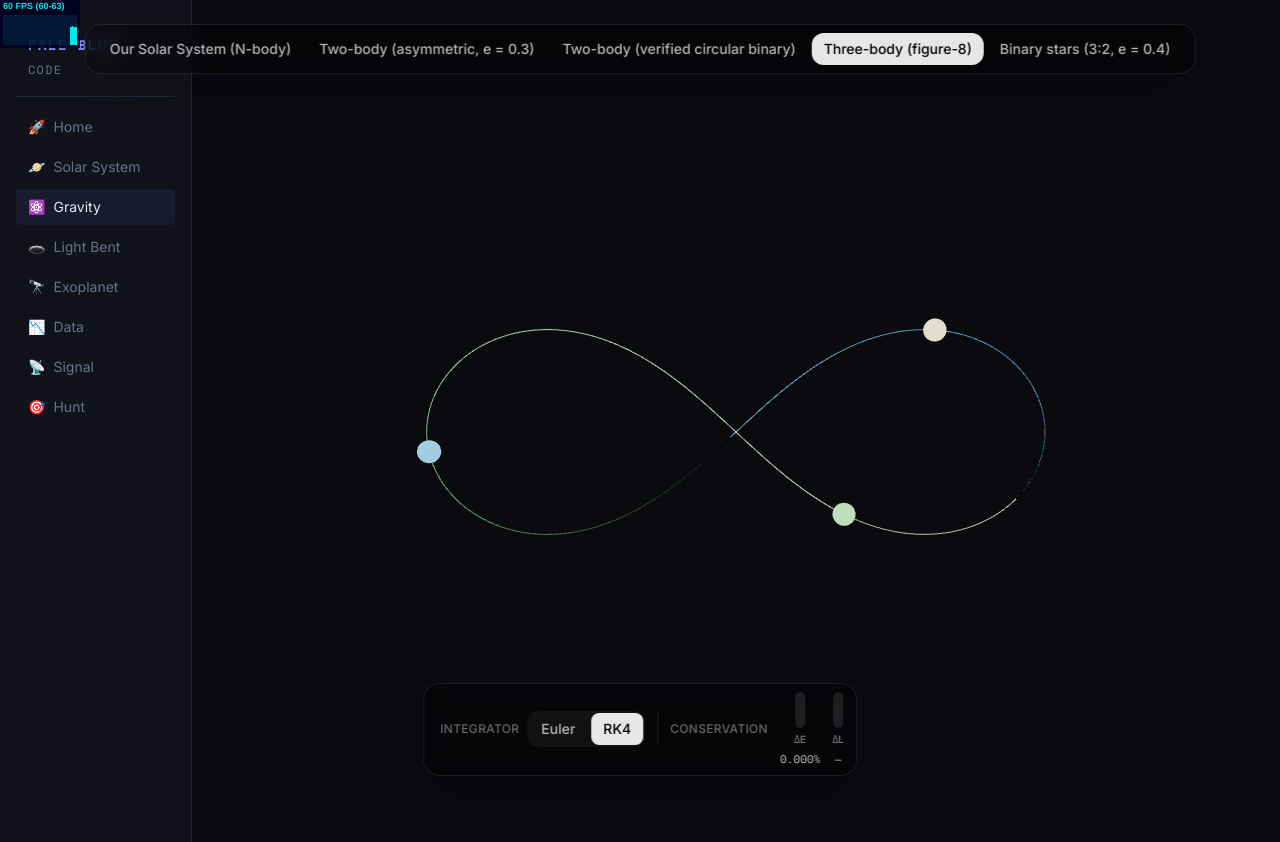
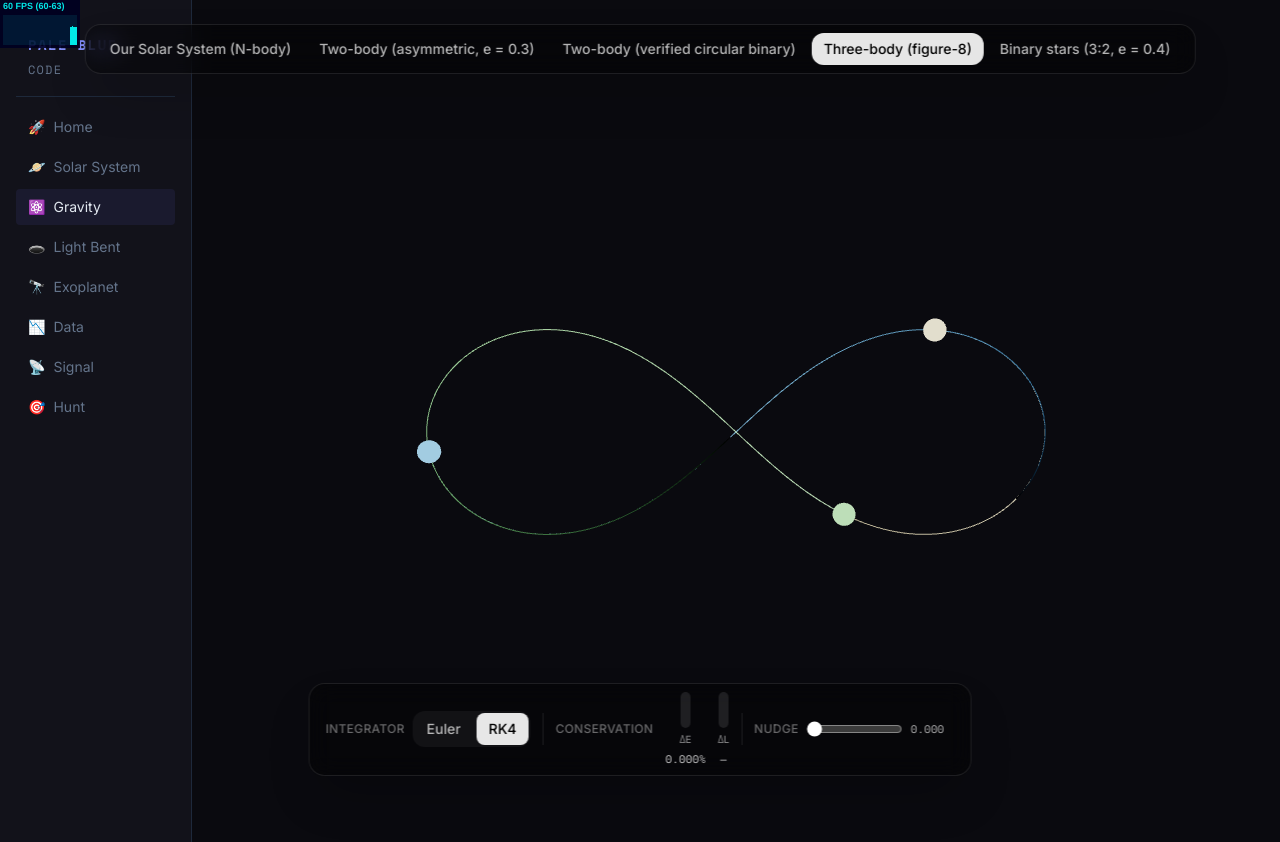
Before and after one commit to 2daKaizen-gun/pale-blue-code, a React (Vite) app in the folder frontend/: page /gravity in a window 1280 px wide. Both pictures are taken after a click on the button "Three-body (figure-8)". Shown: the top 842 px of the page. Built offline with nearby package versions, Linux system fonts and the light colour scheme.

Commit message:
feat(nbody): add three-body chaos perturbation (#22)

```diff
--- a/frontend/src/components/gravity/ControlPanel.tsx
+++ b/frontend/src/components/gravity/ControlPanel.tsx
@@ -1,3 +1,4 @@
+import { useEffect, useState } from 'react'
 import { useGravityStore, type IntegratorKind } from '../../store/gravityStore'
 import { EnergyReadout } from './EnergyReadout'
 import type { SystemState } from '../../lib/physics/types'
@@ -6,25 +7,21 @@ import type { PresetId } from '../../data/presets'
 /**
  * Pale Blue Code — Phase 3: Gravity
  *
- * ControlPanel — Canvas 밖, 화면 *하단* 고정 (상단은 PresetSelector 몫 →
- * 충돌 방지, PresetSelector 주석이 약속한 자리).
+ * ControlPanel — Canvas 밖, 화면 *하단* 고정 (상단은 PresetSelector 몫).
  *
- * 자라나는 패널 — 클러스터를 가로로 담고, sub-phase 가 옆에 합류한다:
+ * 자라나는 패널 — 클러스터가 가로로 합류:
  *   - 3-5 Light 2 : [Euler | RK4] 적분기 토글 (store)
- *   - 3-5 Light 5 : 에너지/각운동량 readout (physics ref 샘플)  ← 합류함
- *   - 3-5 Light 7 : 카오스 섭동 슬라이더 (three-body 한정)
+ *   - 3-5 Light 5 : 에너지/각운동량 readout (physics ref 샘플)
+ *   - 3-5 Light 7 : 카오스 섭동 슬라이더 (three-body 한정)  ← 합류함
  *   - 3-6        : 시간 속도 / paused
  *
- * 토글은 store 만 알면 되지만 readout 은 physics 상태(bodiesRef/G/softening)와
- * 현재 presetId 를 알아야 한다 → GravityPage 가 props 로 내려줌. 패널은 그걸
- * readout 에 그대로 전달하는 *레이아웃 호스트*.
+ * 스타일은 PresetSelector 미러. 접근성 (PRD §6): 네이티브 컨트롤, 활성 적분기
+ * `aria-pressed`, 슬라이더 `aria-label` + 키보드 조작, readout 수치 병기.
  *
- * 스타일은 PresetSelector 미러. 접근성 (PRD §6): 네이티브 <button>, 활성
- * 적분기 `aria-pressed`, readout 은 수치 병기.
- *
- * 설계 노트 — Euler 버튼에 경고색을 *의도적으로 안 넣음*. PRD §3 영혼은 처음
- * 본 사람이 "어, 깨졌다" 하고 *발견* 하는 1초. 버튼이 위험을 예고하면 그 충격이
- * 죽는다. 드라마는 화면(나선 발산)과 readout 막대가 진다.
+ * 설계 노트 — 섭동 슬라이더는 *놓을 때*(onPointerUp/onKeyUp) 만 store 에
+ * 커밋한다. 드래그 내내 커밋하면 재시드(+미래의 trail remount)가 매 틱 일어나
+ * GPU 를 thrash — 3-4 컨텍스트 손실의 그 패턴. draft 로 화면만 따라가고, 손을
+ * 떼는 순간 한 번 운명을 새로 굴린다.
  */
 
 const INTEGRATORS: { kind: IntegratorKind; label: string; hint: string }[] = [
@@ -50,6 +47,18 @@ interface ControlPanelProps {
 export function ControlPanel({ bodiesRef, G, softening, presetId }: ControlPanelProps) {
   const integrator = useGravityStore((s) => s.integrator)
   const setIntegrator = useGravityStore((s) => s.setIntegrator)
+  const perturbation = useGravityStore((s) => s.perturbation)
+  const setPerturbation = useGravityStore((s) => s.setPerturbation)
+
+  // Slider follows the finger continuously (draft); commits to the store —
+  // which re-seeds the simulation — only on release. Keep draft in sync when
+  // perturbation changes elsewhere (e.g. reset to 0 on a preset switch).
+  const [draft, setDraft] = useState(perturbation)
+  useEffect(() => {
+    setDraft(perturbation)
+  }, [perturbation])
+
+  const isThreeBody = presetId === 'three-body'
 
   return (
     <div className="fixed bottom-4 md:bottom-6 left-1/2 z-10 -translate-x-1/2 max-w-[calc(100vw-1rem)]">
@@ -93,7 +102,38 @@ export function ControlPanel({ bodiesRef, G, softening, presetId }: ControlPanel
           presetId={presetId}
         />
 
-        {/* 3-5 Light 7: chaos perturbation slider (three-body only) */}
+        {/* Chaos perturbation — the condition axis. Only the figure-8 is
+            sensitive enough to make "a hair's nudge splits the fate" land. */}
+        {isThreeBody && (
+          <>
+            <div className="h-8 w-px shrink-0 bg-white/10" aria-hidden="true" />
+            <div className="flex items-center gap-2">
+              <label
+                htmlFor="perturbation"
+                className="text-xs font-medium uppercase tracking-wide text-white/40"
+              >
+                Nudge
+              </label>
+              <input
+                id="perturbation"
+                type="range"
+                min={0}
+                max={0.05}
+                step={0.001}
+                value={draft}
+                onChange={(e) => setDraft(parseFloat(e.target.value))}
+                onPointerUp={() => setPerturbation(draft)}
+                onKeyUp={() => setPerturbation(draft)}
+                aria-label="Three-body initial perturbation (nudge the starting point)"
+                className="w-24 accent-white"
+              />
+              <span className="w-12 font-mono text-[11px] tabular-nums text-white/70">
+                {draft.toFixed(3)}
+              </span>
+            </div>
+          </>
+        )}
+
         {/* 3-6: time-speed / paused controls */}
       </div>
     </div>
--- a/frontend/src/pages/GravityPage.tsx
+++ b/frontend/src/pages/GravityPage.tsx
@@ -9,44 +9,60 @@ import type { SystemState } from '../lib/physics/types'
 /**
  * Pale Blue Code — Phase 3: Gravity
  *
- * GravityPage — `/gravity` 진입점. 활성 프리셋 = gravityStore.presetId.
+ * GravityPage — `/gravity` 진입점. 활성 프리셋 = gravityStore.presetId,
+ * 카오스 시드 = gravityStore.perturbation.
  *
- * ─── ref 재초기화 (sub-3-4 [fix]) ─────────────────────
- *   bodiesRef.current 를 프리셋 변경 시 *렌더 중 동기* 로 갈아끼움.
- *   useEffect(commit 이후) 로 하면, key-remount 된 Trails/Bodies 는 이미 새
- *   presetBodies(개수 B_new)인데 bodiesRef 는 잠깐 옛 상태(B_old)라 길이가
- *   어긋나 Trails 가 터졌음. 렌더 중 동기 재설정하면 자식 렌더 전에 맞춰져
- *   타이밍 갭이 사라짐. (GravityPage 는 presetId 변할 때만 리렌더 — 매 프레임 X.)
+ * ─── ref 재초기화 (sub-3-4 [fix], 3-5 확장) ───────────
+ *   bodiesRef.current 를 프리셋 *또는* 섭동 변경 시 *렌더 중 동기* 로 갈아끼움.
+ *   useEffect(commit 이후) 로 하면 key-remount 된 Trails/Bodies 는 새 개수인데
+ *   bodiesRef 는 잠깐 옛 상태라 길이가 어긋나 Trails 가 터졌음 (3-4). 렌더 중
+ *   동기 재설정하면 자식 렌더 전에 맞춰져 타이밍 갭이 사라짐. (GravityPage 는
+ *   presetId/perturbation 변할 때만 리렌더 — 매 프레임 X.)
  *
  *   Vector3.clone() 으로 presets.ts 불변 데이터를 끊어 — 오염 방지.
  *
+ * ─── 카오스 시드 (3-5) ────────────────────────────────
+ *   three-body(figure-8) 한정: body-1 의 시작점에 고정 방향 × perturbation 을
+ *   더한다. 결정론 — 같은 값이면 같은 운명. 0 이면 published IC 그대로(영원히
+ *   8자). 다른 프리셋은 perturbation 을 무시.
+ *
  * ─── 컨트롤 표면 ──────────────────────────────────────
- *   <PresetSelector/> = 상단 (시스템 선택). <ControlPanel/> = 하단 (적분기
- *   토글 + 에너지 readout; 섭동 합류 예정). 둘 다 Canvas 밖 fixed 오버레이.
- *   ControlPanel 의 readout 은 physics 상태가 필요해 bodiesRef/G/softening/
- *   presetId 를 props 로 받음 — 렌더 트리 한 곳(GravityPage)이 단일 진실원.
+ *   <PresetSelector/> = 상단. <ControlPanel/> = 하단 (적분기 토글 + readout +
+ *   섭동). ControlPanel 의 readout 은 physics 상태가 필요해 bodiesRef/G/
+ *   softening/presetId 를 props 로 받음 — 렌더 트리 한 곳이 단일 진실원.
  */
 export default function GravityPage() {
   const presetId = useGravityStore((s) => s.presetId)
+  const perturbation = useGravityStore((s) => s.perturbation)
   const preset = getPreset(presetId)
 
-  const makeBodies = (): SystemState =>
-    preset.bodies.map((b) => ({
+  const makeBodies = (): SystemState => {
+    const bodies = preset.bodies.map((b) => ({
       mass: b.mass,
       position: b.position.clone(),
       velocity: b.velocity.clone(),
     }))
+    // Chaos seed (three-body only): nudge body-1's starting point along a
+    // fixed axis. Deterministic; perturbation 0 → IC untouched (figure-8).
+    if (preset.id === 'three-body' && perturbation !== 0) {
+      bodies[0].position.x += perturbation
+    }
+    return bodies
+  }
 
   const bodiesRef = useRef<SystemState>(makeBodies())
   const loadedIdRef = useRef(presetId)
+  const loadedPerturbRef = useRef(perturbation)
 
-  // 프리셋 변경 → 렌더 중 동기 재초기화 (자식 렌더 전).
-  if (loadedIdRef.current !== presetId) {
+  // 프리셋 또는 섭동 변경 → 렌더 중 동기 재초기화 (자식 렌더 전).
+  if (loadedIdRef.current !== presetId || loadedPerturbRef.current !== perturbation) {
     loadedIdRef.current = presetId
+    loadedPerturbRef.current = perturbation
     bodiesRef.current = makeBodies()
   }
 
   // 페이지 진입 = 기본 프리셋 (F5 / HMR 클린 시작) — Phase 2 mount reset 정신.
+  // selectPreset 이 perturbation 도 0 으로 리셋.
   useEffect(() => {
     useGravityStore.getState().selectPreset(DEFAULT_PRESET_ID)
   }, [])
@@ -62,6 +78,7 @@ export default function GravityPage() {
         G={preset.G}
         softening={preset.softening}
         dt={preset.recommendedDt}
+        perturbation={perturbation}
       />
       <ControlPanel
         bodiesRef={bodiesRef}
--- a/frontend/src/store/gravityStore.ts
+++ b/frontend/src/store/gravityStore.ts
@@ -17,28 +17,34 @@ export type IntegratorKind = 'euler' | 'rk4'
  * Pale Blue Code — Phase 3: Gravity
  *
  * gravityStore — the shared truth between controls (outside the Canvas)
- * and the Scene/refs (inside it). sub-3-3 ran on a single hard-coded
- * system via `useRef` + inline constants; from 3-4, a control *outside*
- * the Canvas and physics *inside* it must agree on shared values, so
- * Zustand (Phase 2 pattern) earns its place.
+ * and the Scene/refs (inside it).
  *
  *   - 3-4 added `presetId` (the active preset)
- *   - 3-5 adds `integrator` (the soul toggle: 'rk4' | 'euler')
+ *   - 3-5 adds `integrator` (the soul toggle) + `perturbation` (chaos seed)
  *   - 3-6 will add `timeSpeed` (paused / 0.1× / 1× / 100× / 10,000×)
  *
- * Control values are read via `getState()` inside `useFrame` (zero
- * per-frame re-renders); UI components subscribe to them normally.
+ * Control values are read via `getState()` inside `useFrame` (zero per-frame
+ * re-renders); UI components subscribe to them normally.
+ *
+ * `perturbation` — a fixed-direction nudge to the three-body figure-8's
+ * starting point (other presets ignore it). Deterministic: the same value
+ * yields the same divergence; 0 leaves the published IC untouched. Reset to
+ * 0 on every preset switch so each system starts from a clean slate.
  */
 interface GravityStore {
   presetId: PresetId
   integrator: IntegratorKind
+  perturbation: number
   selectPreset: (id: PresetId) => void
   setIntegrator: (kind: IntegratorKind) => void
+  setPerturbation: (amount: number) => void
 }
 
 export const useGravityStore = create<GravityStore>((set) => ({
   presetId: DEFAULT_PRESET_ID,
   integrator: 'rk4',
-  selectPreset: (id) => set({ presetId: id }),
+  perturbation: 0,
+  selectPreset: (id) => set({ presetId: id, perturbation: 0 }),
   setIntegrator: (kind) => set({ integrator: kind }),
+  setPerturbation: (amount) => set({ perturbation: amount }),
 }))
```
